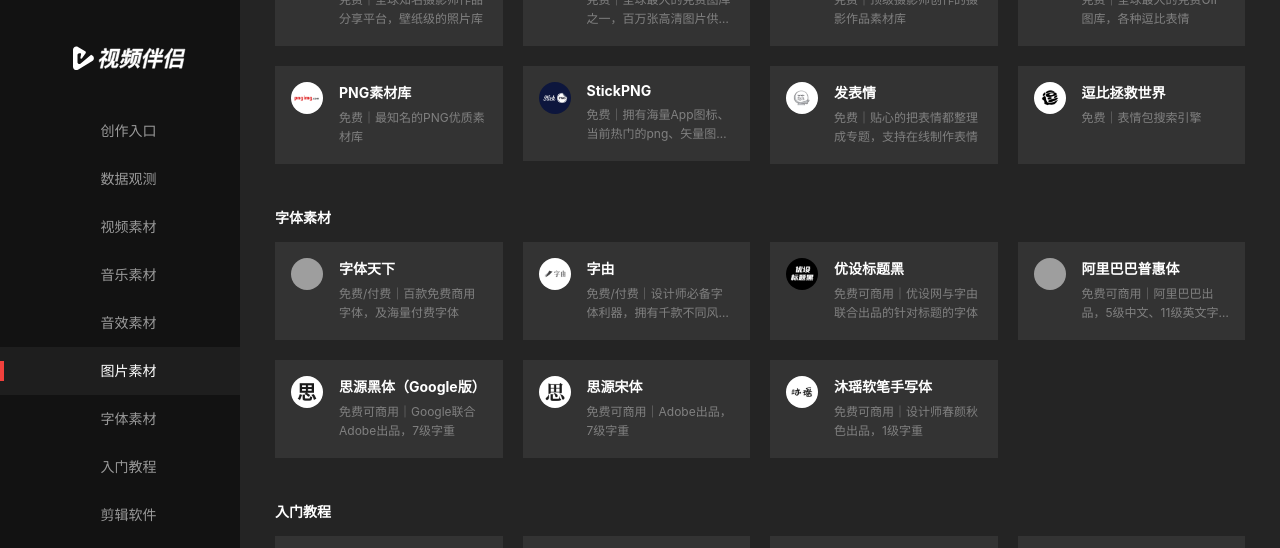
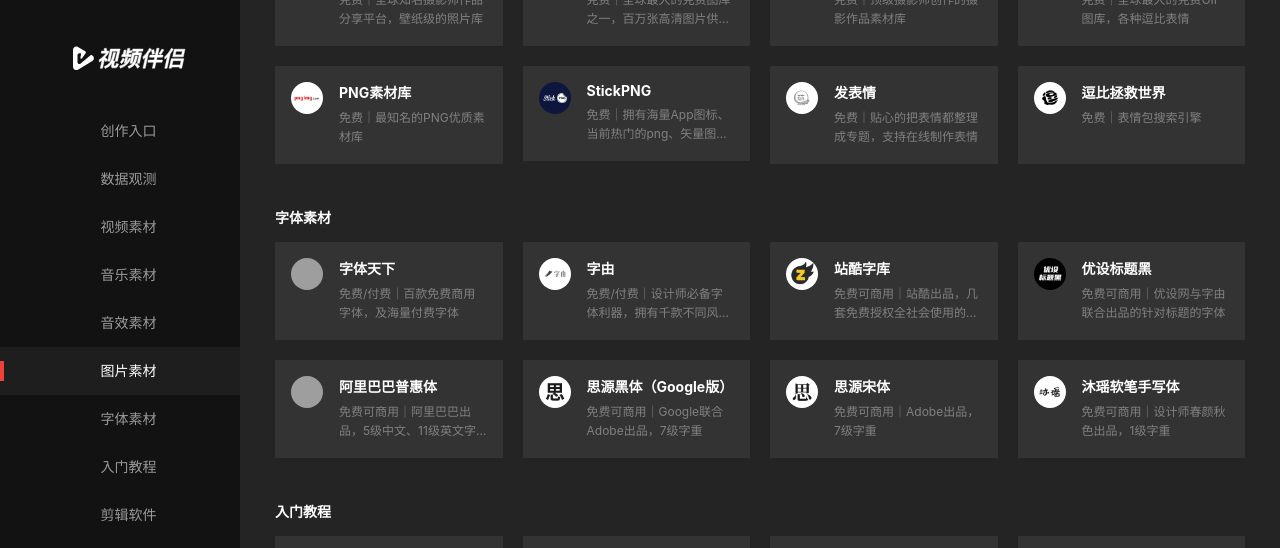
Before and after one commit to tinyao/spbv, a Jekyll site: the page built from index.html, in a window 1280 px wide and 900 px high, scrolled down 1470 px, cut to the strip 0-548 px from the top of the window. Built offline with Jekyll 4.4.1, drawn with Linux system fonts in a browser that asks for light colours; comment, search, counter and statistics services are not loaded; grey boxes are pictures that could not be loaded.

Commit message:
Update 配置 “navs”

```diff
--- a/_data/navs.yml
+++ b/_data/navs.yml
@@ -188,6 +188,10 @@
         icon: /assets/uploads/字由.jpg
         url: https://www.hellofont.cn/
         description: 免费/付费｜设计师必备字体利器，拥有千款不同风格字体
+      - name: 站酷字库
+        url: https://www.zcool.com.cn/special/zcoolfonts
+        description: 免费可商用｜站酷出品，几套免费授权全社会使用的字体
+        icon: /assets/uploads/08站酷字库.png
       - name: 优设标题黑
         icon: /assets/uploads/优设标题黑.jpg
         url: https://www.hellofont.cn/font-detail?fontid=7088
```
Also changed, not shown: assets/uploads/08站酷字库.png (added).
